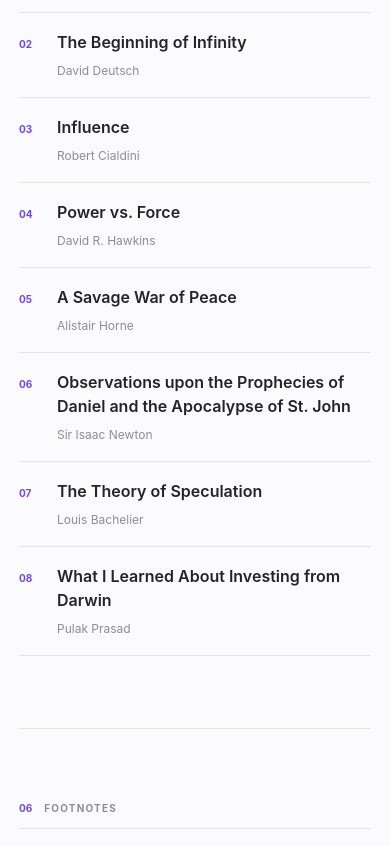
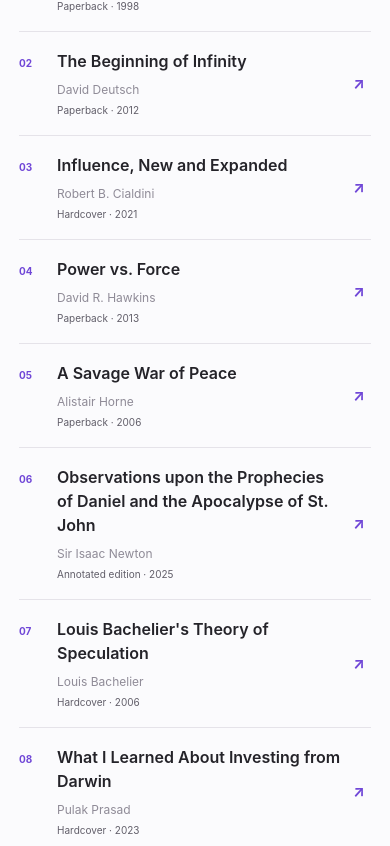
Before and after one commit to ksanjay/ksanjay.net, a Next.js app: page / in a window 390 px wide. Shown: the part 4078-4924 px from the top of the page. Built offline with nearby package versions, Linux system fonts and the light colour scheme.

Commit message:
Link bookshelf to verified Amazon editions

```diff
--- a/app/globals.css
+++ b/app/globals.css
@@ -264,18 +264,27 @@ h1 span { display: block; }
 .link-row { display: flex; flex-wrap: wrap; gap: 12px; margin-top: 30px; }
 .books-heading { margin-bottom: 46px; }
 .book-list { margin: 0; padding: 0; list-style: none; border-top: 1px solid var(--line); }
-.book-list li {
+.book-list li { border-bottom: 1px solid var(--line); }
+.book-link {
   display: grid;
-  grid-template-columns: 46px 1fr minmax(140px, 210px);
+  grid-template-columns: 46px 1fr minmax(150px, 220px) 20px;
   gap: 22px;
   padding: 19px 0;
   align-items: baseline;
-  border-bottom: 1px solid var(--line);
+  border-radius: 12px;
+  text-decoration: none;
+  transition: background 180ms ease, padding 180ms ease;
 }
+.book-link:hover,
+.book-link:focus-visible { padding-inline: 14px; background: var(--purple-soft); outline: none; }
 .book-list span { color: var(--purple); font-size: 10px; font-weight: 700; }
 .book-list p { margin-bottom: 0; }
 .book-list p:nth-child(2) { font-size: 16px; font-weight: 590; }
-.book-list p:last-child { color: var(--text-faint); font-size: 12px; }
+.book-list p:nth-child(3) { color: var(--text-faint); font-size: 12px; }
+.book-list small { display: block; margin-top: 4px; color: var(--text-soft); font-size: 10px; }
+.book-list .book-arrow { font-size: 15px; transition: transform 180ms ease; }
+.book-link:hover .book-arrow,
+.book-link:focus-visible .book-arrow { transform: translate(3px, -3px); }
 
 .credential-grid { display: grid; grid-template-columns: repeat(3, 1fr); gap: 14px; }
 .credential-grid > div {
@@ -745,8 +754,9 @@ footer > span { grid-column: 1 / -1; color: #8d8995; font-size: 9px; letter-spac
   .writing-topic-link { grid-template-columns: 35px 1fr auto; }
   .writing-topics p { font-size: 19px; line-height: 1.28; }
   .link-row { flex-direction: column; align-items: flex-start; gap: 10px; }
-  .book-list li { grid-template-columns: 28px 1fr; gap: 8px 10px; padding: 17px 0; }
-  .book-list p:last-child { grid-column: 2; }
+  .book-link { grid-template-columns: 28px 1fr 18px; gap: 8px 10px; padding: 17px 0; }
+  .book-list p:nth-child(3) { grid-column: 2; }
+  .book-list .book-arrow { grid-column: 3; grid-row: 1 / span 2; align-self: center; }
   .credential-grid { gap: 10px; }
   .credential-grid > div { min-height: 0; padding: 22px; }
   .credential-number,
--- a/app/page.tsx
+++ b/app/page.tsx
@@ -1,17 +1,55 @@
 import MobiusSimulation from "./mobius-simulation";
 
 const books = [
-  ["The Fabric of Reality", "David Deutsch"],
-  ["The Beginning of Infinity", "David Deutsch"],
-  ["Influence", "Robert Cialdini"],
-  ["Power vs. Force", "David R. Hawkins"],
-  ["A Savage War of Peace", "Alistair Horne"],
-  [
-    "Observations upon the Prophecies of Daniel and the Apocalypse of St. John",
-    "Sir Isaac Newton",
-  ],
-  ["The Theory of Speculation", "Louis Bachelier"],
-  ["What I Learned About Investing from Darwin", "Pulak Prasad"],
+  {
+    title: "The Fabric of Reality",
+    author: "David Deutsch",
+    edition: "Paperback · 1998",
+    href: "https://www.amazon.com/dp/014027541X",
+  },
+  {
+    title: "The Beginning of Infinity",
+    author: "David Deutsch",
+    edition: "Paperback · 2012",
+    href: "https://www.amazon.com/dp/0143121359",
+  },
+  {
+    title: "Influence, New and Expanded",
+    author: "Robert B. Cialdini",
+    edition: "Hardcover · 2021",
+    href: "https://www.amazon.com/dp/0062937650",
+  },
+  {
+    title: "Power vs. Force",
+    author: "David R. Hawkins",
+    edition: "Paperback · 2013",
+    href: "https://www.amazon.com/dp/1401945074",
+  },
+  {
+    title: "A Savage War of Peace",
+    author: "Alistair Horne",
+    edition: "Paperback · 2006",
+    href: "https://www.amazon.com/dp/1590172183",
+  },
+  {
+    title:
+      "Observations upon the Prophecies of Daniel and the Apocalypse of St. John",
+    author: "Sir Isaac Newton",
+    edition: "Annotated edition · 2025",
+    href: "https://www.amazon.com/dp/B0FBWTJLKY",
+  },
+  {
+    title: "Louis Bachelier's Theory of Speculation",
+    author: "Louis Bachelier",
+    edition: "Hardcover · 2006",
+    href: "https://www.amazon.com/dp/0691117527",
+  },
+  {
+    title: "What I Learned About Investing from Darwin",
+    author: "Pulak Prasad",
+    edition: "Hardcover · 2023",
+    href: "https://www.amazon.com/dp/0231203489",
+  },
 ];
 
 const chapters = [
@@ -187,11 +225,23 @@ export default function Home() {
             <p>A short shelf of ideas that have stayed with me.</p>
           </div>
           <ol className="book-list">
-            {books.map(([title, author], index) => (
-              <li key={title}>
-                <span>{String(index + 1).padStart(2, "0")}</span>
-                <p>{title}</p>
-                <p>{author}</p>
+            {books.map((book, index) => (
+              <li key={book.title}>
+                <a
+                  className="book-link"
+                  href={book.href}
+                  target="_blank"
+                  rel="noreferrer"
+                  aria-label={`${book.title} by ${book.author}, ${book.edition} on Amazon`}
+                >
+                  <span>{String(index + 1).padStart(2, "0")}</span>
+                  <p>{book.title}</p>
+                  <p>
+                    {book.author}
+                    <small>{book.edition}</small>
+                  </p>
+                  <span className="book-arrow" aria-hidden="true">↗</span>
+                </a>
               </li>
             ))}
           </ol>
```
Also changed, not shown: 1 other file (tests, documents, lock files or other folders).
